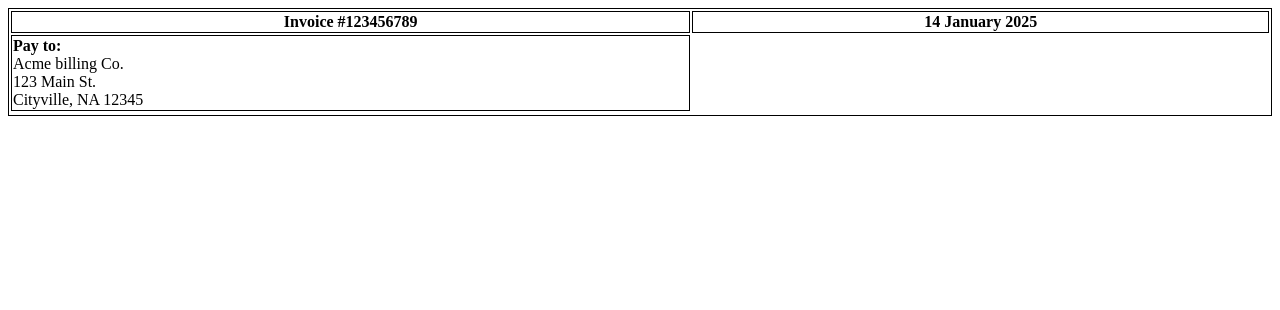
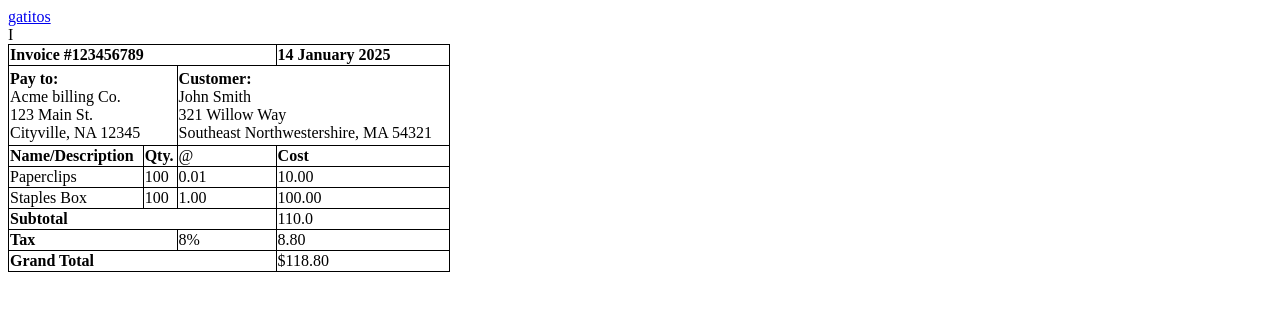
Before and after one commit to GabryTM/ejercicio-tabla, a plain HTML site: page index.html in a window 1280 px wide. Drawn offline with Linux system fonts and the light colour scheme.

Commit message:
git add .

```diff
--- a/index.html
+++ b/index.html
@@ -1,17 +1,59 @@
-<!DOCTYPE html>
-<html>
+<html lang="en">
+<head>
+    <meta charset="UTF-8">
+    <meta http-equiv="X-UA-Compatible" content="IE=edge">
+    <meta name="viewport" content="width=device-width, initial-scale=1.0">
+    <title>GymGervasio</title>
 <style>
 table, th, td {
-  border:1px solid black;
+  border: 1px solid black;
+  border-collapse: collapse;
+}
+th {
+  text-align: left;
 }
 </style>
+</head>
 <body>
-    <table style="width:100%">
+  <a href="gatitos.html">gatitos</a>
+  <table>
+    <table style="width:35%">
         <tr>
-            <th>Invoice #123456789</th>
-            <th>14 January 2025</th>
+            <th colspan="3">Invoice #123456789</th>
+            <th colspan="4">14 January 2025</th>
 </tr>
-<td><b>Pay to:</b><br>Acme billing Co.<br>123 Main St.<br>Cityville, NA 12345</td>
-<tr></tr>
+<tr style="height:80px">
+  <td colspan="2"><p><b>Pay to:</b><br>
+    Acme billing Co.<br>
+    123 Main St.<br>
+    Cityville, NA 12345</p></td>
+  <td colspan="2">
+    <b>Customer:</b><br>
+    John Smith<br>
+    321 Willow Way<br>
+    Southeast Northwestershire, MA 54321</td>
+</tr>
+    <tr>
+      <td><b>Name/Description</b></td>
+      <td><b>Qty.</td>
+      <td>@</td>
+      <td><b>Cost</b></td>
+    </tr>
+    <tr>
+      <td>Paperclips</td><td>100</td><td>0.01</td><td>10.00</td>I
+    </tr>
+    <tr>
+      <td>Staples Box</td><td>100</td><td>1.00</td><td>100.00</td>
+    </tr>
+<tr>
+  <td colspan="3"><b>Subtotal</b></td><td>110.0</td>
+</tr>
+<tr>
+  <td colspan="2"><b>Tax</b></td><td>8%</td><td>8.80</td>
+</tr>
+<tr>
+  <td colspan="3"><b>Grand Total</b></td><td>$118.80</td>
+</tr>
+</table>
 </body>
 </html>
```
Also changed, not shown: gatitos.html (added, +35 -0 lines), 2 other files.
